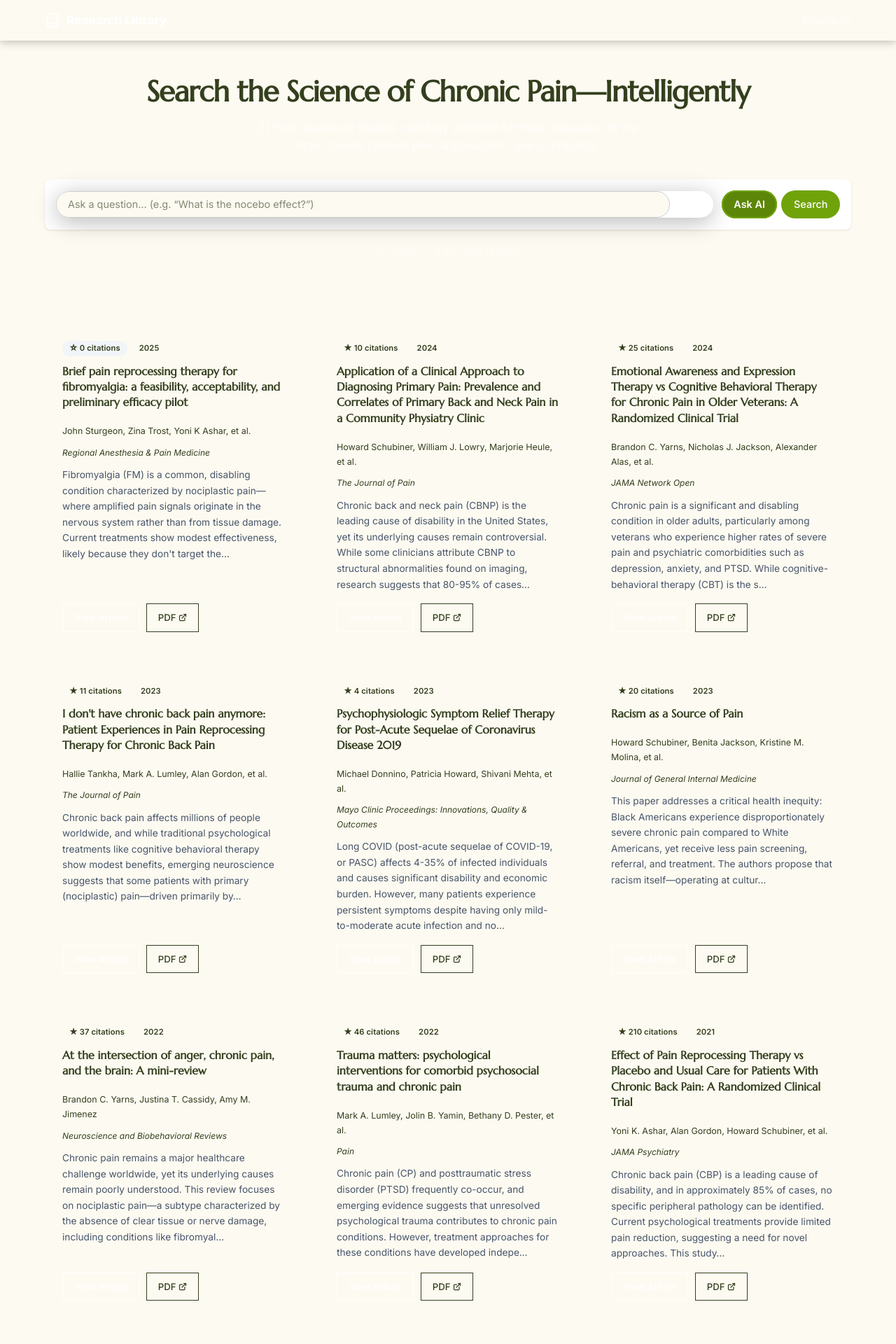
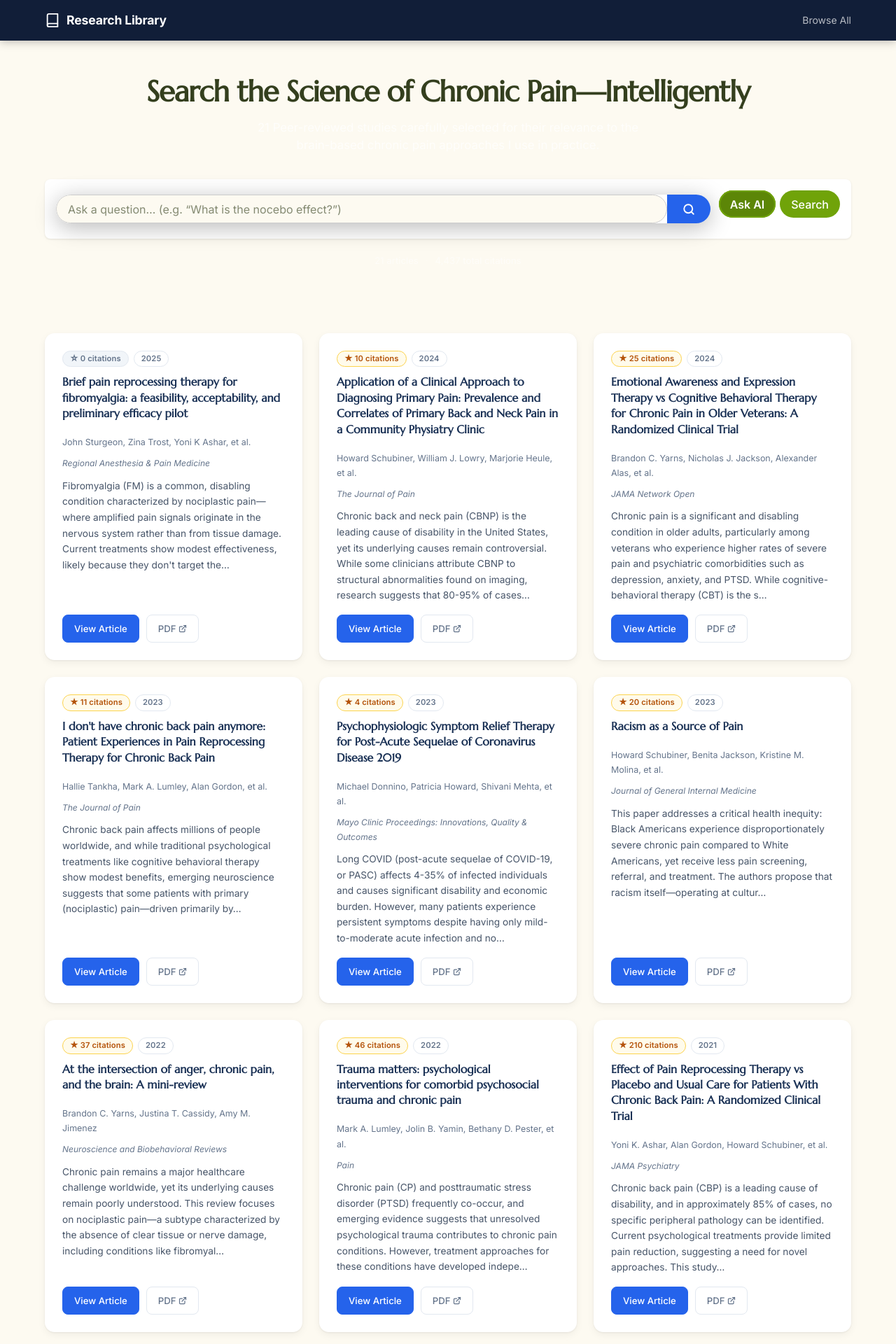
Before and after one commit to Blairgolson2/BlairGolsonWebsiteResearch, a Flask app: page / in a window 1280 px wide. Shown: the top 1920 px of the page at 70% size. Run offline with Flask 3, Linux system fonts and the light colour scheme; data comes from the database, SQL or seed files in the repository.

Commit message:
Update style.css

```diff
--- a/static/css/style.css
+++ b/static/css/style.css
@@ -1,52 +1,3 @@
-
-Screenshot 2026-02-24 at 9.32.08 PM.png
-
-style (1).css
-css
-
-
-index (2).html
-177 lines
-
-html
-
-Make modifications to either the index or the CSS files so that the following changes are enacted on this page (https://blairgolsonwebsiteresearch-production.up.railway.app/). Both buttons at the right of the search field should be shrunk so that they are the same vertical height as the search field, and both buttons should be vertically aligned with the center of the search field.
-
-10:23 PM
-
-View the CSS file
-View the CSS file
-Now I can see the issue. The .query-mode-toggle has margin-bottom: 14px which pushes it down, and the button sizing needs to match the search input height. The search input uses padding: 0.6rem 1rem (from the override), so I need to match the buttons to that exact size and ensure vertical alignment.
-
-
-Viewing file
-Viewing file
-I have enough info. The key issues are:
-
-.query-mode-toggle has margin-bottom: 14px which misaligns it
-The mode buttons need to match the search input height (padding: 0.6rem 1rem)
-The query-mode-toggle needs margin-bottom: 0 and proper align-items: center
-Let me add a targeted fix at the end of the CSS:
-
-
-Ran 2 commands, edited a file, read a file
-Ran 2 commands, edited a file, read a file
-Here's the updated CSS. The changes replace the old @media (min-width: 600px) block at the bottom with a cleaner fix:
-
-margin-bottom: 0 !important on .query-mode-toggle removes the 14px gap that was pushing the buttons out of alignment
-align-self: center ensures the toggle group sits centered relative to the search row
-The button padding (0.6rem 1.1rem) and font-size (0.9rem) now match the search input exactly, so all three elements (input + two buttons) share the same height
-Style
-Code · CSS
-
-
-
-
-
-Claude is AI and can make mistakes. Please double-check responses.
-Style · CSS
-Copy
-
 /* =========================================================
    Research Library — Stylesheet
    ========================================================= */
@@ -595,44 +592,44 @@ a:hover {
   color: var(--secondary-green);
 }
 
+
 /* Override the research library hero and search container */
 .hero {
   background: none;
   padding: 3rem 1rem;
+}/* Align Ask AI and Search buttons vertically with search field on desktop */
+@media (min-width: 600px) {
+  .query-mode-toggle {
+    display: flex;
+    align-items: center;
+
+  }   .query-mode-toggle .mode-btn {
+    font-size: 1rem;
+    padding-top: 0.6rem;
+    padding-bottom: 0.6rem;
+  }
+
+
 }
 
-/* Custom overrides for search layout */
+
 .query-search-group {
-  display: flex;
-  flex-wrap: wrap;
-  align-items: center;
-  gap: 0.75rem;
-  width: 100%;
   background-color: #ffffff;
   border-radius: 0.5rem;
   box-shadow: 0 1px 3px rgba(0,0,0,0.1);
   padding: 1rem;
 }
-
-.search-wrapper {
-  flex: 1;
-  max-width: none;
-  margin: 0;
-}
 .search-wrapper input {
-  width: 100%;
   background: var(--bg-cream);
   border: 1px solid #ccc;
   color: var(--text-dark);
   padding: 0.6rem 1rem;
-  font-size: 0.9rem;
+  font-size: 1rem;
   border-radius: 30px;
 }
 .search-wrapper input::placeholder {
   color: rgba(52,63,30,0.6);
 }
-
-/* Buttons for Ask AI and Search */
 .mode-btn {
   background-color: var(--primary-green);
   color: #fff;
@@ -648,87 +645,3 @@ a:hover {
 .mode-btn--active {
   box-shadow: 0 0 0 2px var(--secondary-green) inset;
 }
-
-/* Desktop alignment: align buttons vertically with search field */
-@media (min-width: 600px) {
-  .query-mode-toggle {
-    display: flex;
-    align-items: center;
-  }
-  .search-wrapper input {
-    font-size: 0.9rem;
-    padding: 0.6rem 1rem;
-  }
-}
-
-/* Mobile layout: stack search field and buttons below on narrow screens */
-@media (max-width: 600px) {
-  .query-search-group {
-    flex-direction: column;
-    align-items: stretch;
-  }
-  .search-wrapper {
-    margin-bottom: 0.75rem;
-  }
-  .query-mode-toggle {
-    justify-content: flex-start;
-  }
-}
-/* desktop fix: align Ask AI and Search buttons with the search field */
-.query-mode-toggle {
-  margin-bottom: 0 !important;
-  align-self: center;
-}
-
-.query-mode-toggle .mode-btn {
-  padding: 0.6rem 1.1rem !important;   /* match search input vertical padding */
-  font-size: 0.9rem !important;         /* match search input font size */
-  line-height: 1.4 !important;          /* match search input line-height */
-}
-/* =========================================================
-   Research Library — Stylesheet (final)
-   Based on the original design with minimal overrides to
-   align the mode buttons and restore distinct colours.
-   ========================================================= */
-
-/*
-  This file is derived from the original Style CSS (provided by the user)
-  and includes only the necessary changes to:
-    - Keep the search icon visible.
-    - Distinguish the Ask AI and Search buttons using the existing
-      `.mode-btn` and `.mode-btn--active` classes.
-    - Vertically align the buttons with the search bar on desktop
-      without enlarging them.
-  All other styles (for the hero, cards, badges, etc.) remain unchanged.
-*/
-
-/* Include the entire original stylesheet */
-@import url("Style CSS.txt");
-
-/* Override mode button colours only if needed: the original
-   `.mode-btn` uses semi-transparent dark backgrounds with white text
-   and the active state `.mode-btn--active` is white with dark text.
-   These styles already differentiate the buttons. If your theme
-   defines custom colours, you can override them here. */
-
-/* Example custom colours (uncomment and adjust if desired)
- .query-mode-toggle .mode-btn {
-   background-color: rgba(0,0,0,0.15);
-   color: #fff;
- }
- .query-mode-toggle .mode-btn--active {
-   background-color: #fff;
-   color: var(--navy-dark);
- }
-*/
-
-/* Desktop alignment: remove the extra bottom margin and align the
-   vertical centres of the buttons with the search field.  Only applied
-   on screens wider than 600px. */
-@media (min-width: 600px) {
-  .query-mode-toggle {
-    margin-bottom: 0;
-    display: flex;
-    align-items: center;
-  }
-}
```
Also changed, not shown: other parts of static/css/style.css (+51 -5 lines).
